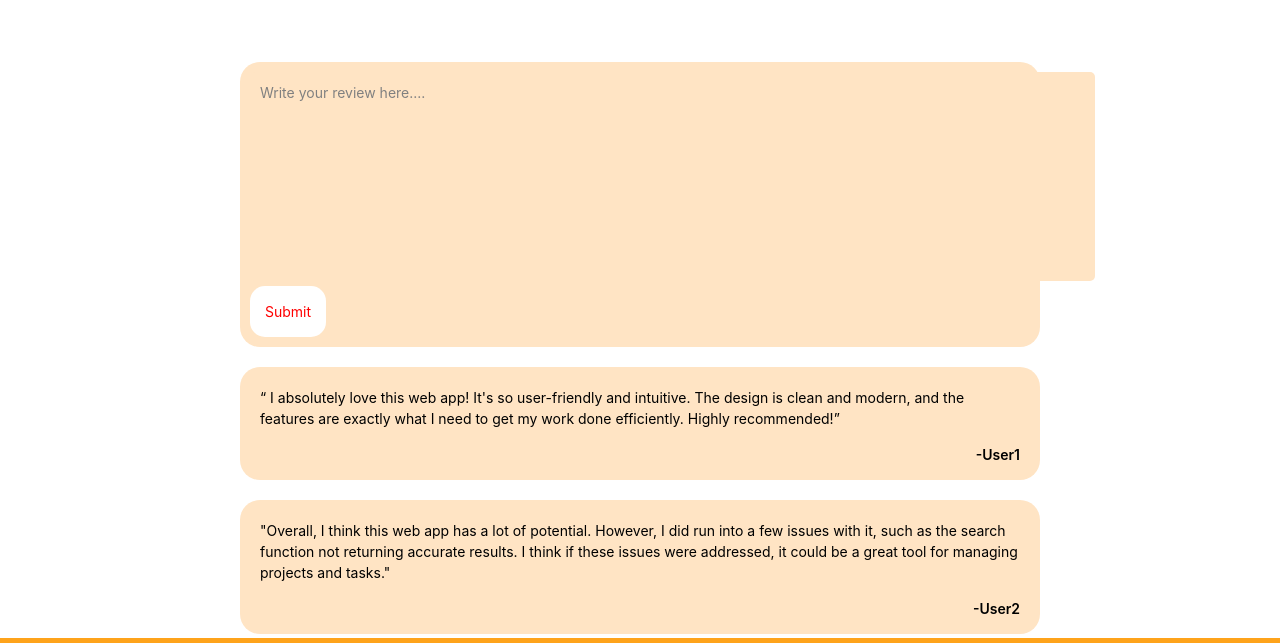
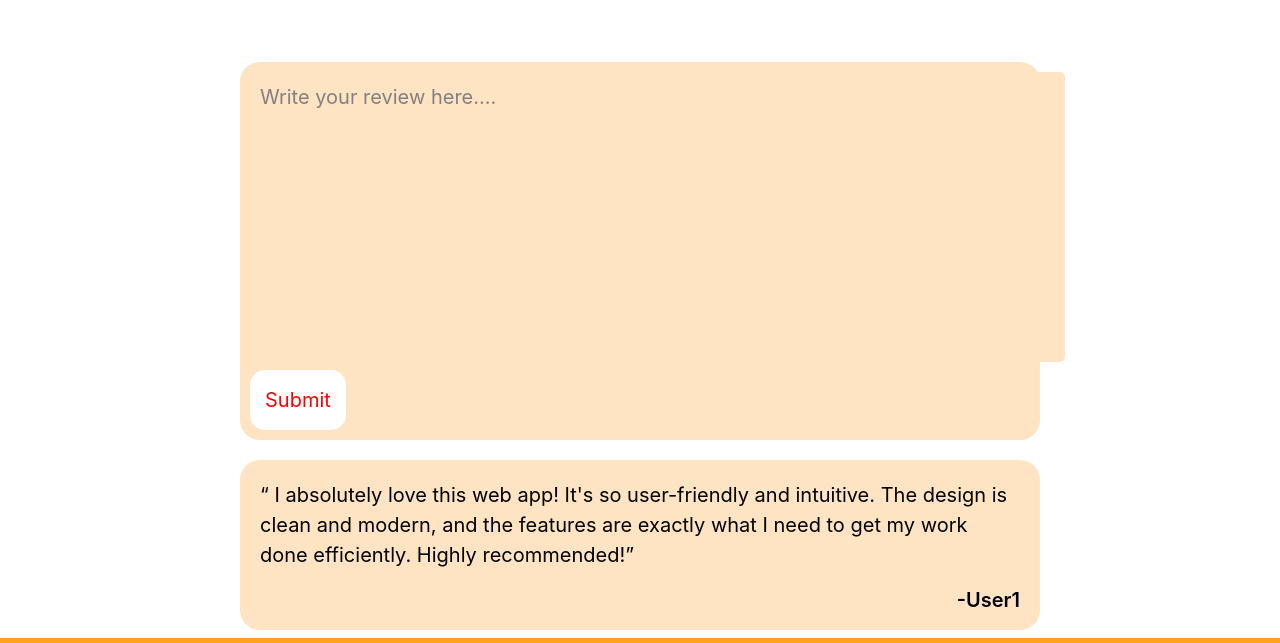
Before and after one commit to t2hale00/Study-Hub, a plain HTML site: page ALL FEEDBACKS.html in a window 1280 px wide. Shown: the part 86-729 px from the top of the page. Drawn offline with nearby package versions, Linux system fonts and the light colour scheme; grey boxes are pictures that could not be loaded.

Commit message:
feedback and ask query change

```diff
--- a/ALL FEEDBACKS.html
+++ b/ALL FEEDBACKS.html
@@ -61,7 +61,7 @@
         <!-- <h4>Web App Reviews</h4> -->
         <div class="feedback">
             <form action="http">
-                <textarea name="" id="" cols="90" rows="9"
+                <textarea name="" id="" cols="60" rows="9"
                     class="feedbacktextarea">Write your review here.... </textarea>
                 <input type="submit" value="Submit" class="feedbacksubmit">
             </form>
--- a/css/feedback.css
+++ b/css/feedback.css
@@ -4,7 +4,7 @@
     width: 800px;
     height: auto;
     background-color: bisque;
-    font-size: 14px;
+    font-size: 20px;
     color: black;
     margin: 20px auto;
     padding: 10px;
```
Also changed, not shown: ASK A QUERY(LOGGED IN).html (+2 -0 lines).
